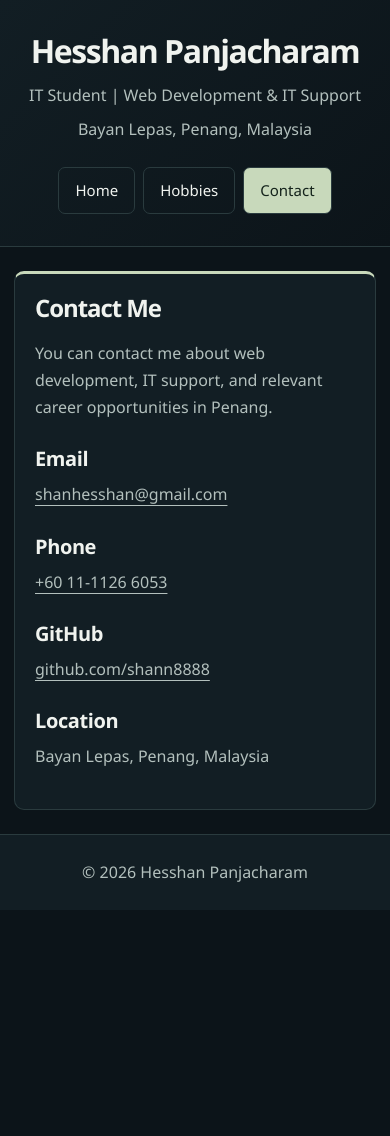
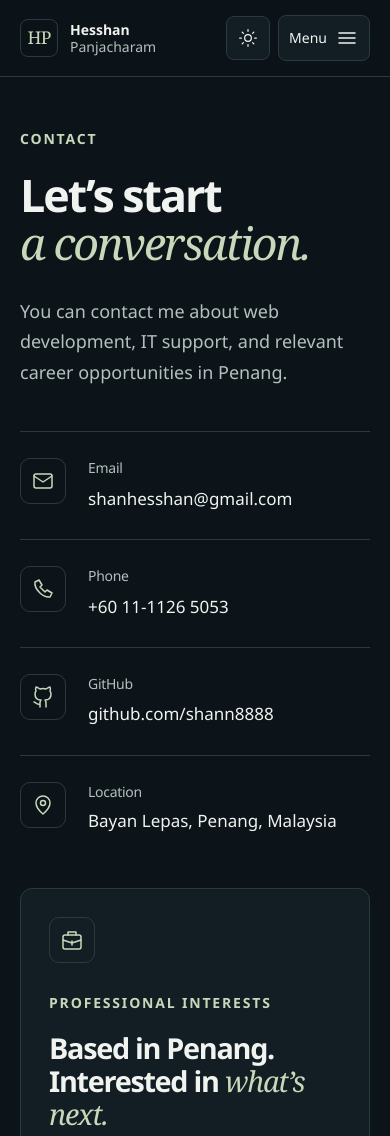
Before and after one commit to shann8888/my-resume-site, a plain HTML site: page contact.html in a window 390 px wide. Shown: the top 1136 px of the page. Before the commit the page ends 910 px from the top, so only its background shows below. Drawn offline with Linux system fonts and the light colour scheme.

Commit message:
Redesign contact page and correct phone number

```diff
--- a/contact.html
+++ b/contact.html
@@ -1,62 +1,83 @@
 <!DOCTYPE html>
-<html lang="en">
+<html lang="en" data-theme="dark">
 <head>
+    <meta charset="UTF-8">
+    <meta name="viewport" content="width=device-width, initial-scale=1">
+    <meta name="description" content="Get in touch with Hesshan Panjacharam about web development, IT support, and career opportunities in Penang.">
+    <meta name="color-scheme" content="dark light">
+    <meta name="theme-color" content="#0c1419">
+    <meta property="og:title" content="Contact | Hesshan Panjacharam">
+    <meta property="og:description" content="Get in touch with Hesshan Panjacharam about web development, IT support, and career opportunities in Penang.">
+    <meta property="og:type" content="website">
+    <title>Contact | Hesshan Panjacharam</title>
+    <!-- Set the saved theme before the stylesheet paints the page. -->
+    <script src="theme.js"></script>
     <link rel="stylesheet" href="style.css">
-    <meta charset="UTF-8">
-    <meta name="viewport" content="width=device-width, initial-scale=1.0">
-    <meta name="description"
-          content="Contact Hesshan Panjacharam for web development and IT support opportunities in Penang.">
-    <title>Contact | Hesshan Panjacharam</title>
 </head>
-<body>
-<header>
-    <h1>Hesshan Panjacharam</h1>
-    <p>IT Student | Web Development &amp; IT Support</p>
-    <p>Bayan Lepas, Penang, Malaysia</p>
+<body id="top">
+<a class="skip-link" href="#main-content">Skip to content</a>
+<header class="site-header">
+    <div class="container header-inner">
+        <a class="brand" href="index.html" aria-label="Hesshan Panjacharam home">
+            <span class="brand-mark" aria-hidden="true">HP</span>
+            <span class="brand-name">Hesshan<span>Panjacharam</span></span>
+        </a>
+        <nav class="primary-nav" id="primary-nav" aria-label="Main navigation">
+            <ul><li><a href="index.html">Home</a></li><li><a href="hobbies.html">Hobbies</a></li><li><a href="contact.html" aria-current="page">Contact</a></li></ul>
+        </nav>
+        <div class="header-actions">
+            <button class="theme-toggle" type="button" aria-label="Switch to light theme" title="Switch to light theme">
+                <svg class="icon sun-icon" viewBox="0 0 24 24" fill="none" stroke="currentColor" stroke-width="1.5" stroke-linecap="round" stroke-linejoin="round" aria-hidden="true"><circle cx="12" cy="12" r="4"/><path d="M12 2v2m0 16v2M2 12h2m16 0h2M5 5l1.5 1.5m11 11L19 19M5 19l1.5-1.5m11-11L19 5"/></svg><svg class="icon moon-icon" viewBox="0 0 24 24" fill="none" stroke="currentColor" stroke-width="1.5" stroke-linecap="round" stroke-linejoin="round" aria-hidden="true"><path d="M20.8 13.2A9 9 0 0 1 10.8 3.1 9 9 0 1 0 20.8 13.2Z"/></svg>
+            </button>
+            <button class="menu-toggle" type="button" aria-expanded="false" aria-controls="primary-nav">
+                <span>Menu</span><svg class="icon " viewBox="0 0 24 24" fill="none" stroke="currentColor" stroke-width="1.5" stroke-linecap="round" stroke-linejoin="round" aria-hidden="true"><path d="M4 7h16M4 12h16M4 17h16"/></svg>
+            </button>
+        </div>
+    </div>
+</header>
+<main id="main-content" tabindex="-1">
+    <section class="page-hero container">
+        <p class="eyebrow hero-entry">CONTACT</p>
+        <h1 class="hero-entry">Let’s start<br><em>a conversation.</em></h1>
+        <p class="page-intro hero-entry">You can contact me about web development, IT support, and relevant career opportunities in Penang.</p>
+    </section>
+    <section class="container contact-section" aria-labelledby="contact-heading">
+        <h2 class="visually-hidden" id="contact-heading">Contact Me</h2>
+        <div class="contact-layout">
+            <div class="contact-methods">
+                <div class="contact-method reveal"><span class="icon-box"><svg class="icon " viewBox="0 0 24 24" fill="none" stroke="currentColor" stroke-width="1.5" stroke-linecap="round" stroke-linejoin="round" aria-hidden="true"><rect x="3" y="5" width="18" height="14" rx="2"/><path d="m3 7 9 6 9-6"/></svg></span>
+                    <div><h3>Email</h3><a href="mailto:shanhesshan@gmail.com">shanhesshan@gmail.com</a></div></div>
+                <div class="contact-method reveal"><span class="icon-box"><svg class="icon " viewBox="0 0 24 24" fill="none" stroke="currentColor" stroke-width="1.5" stroke-linecap="round" stroke-linejoin="round" aria-hidden="true"><path d="m8 3-4 2c-1 7 8 16 15 15l2-4-5-3-2 2-5-5 2-2-3-5Z"/></svg></span>
+                    <div><h3>Phone</h3><a href="tel:+601111265053">+60 11-1126 5053</a></div></div>
+                <div class="contact-method reveal"><span class="icon-box"><svg class="icon " viewBox="0 0 24 24" fill="none" stroke="currentColor" stroke-width="1.5" stroke-linecap="round" stroke-linejoin="round" aria-hidden="true"><path d="M9 19c-4 1-4-2-6-2m12 5v-4a4 4 0 0 0-1-3c3 0 6-1 6-6a5 5 0 0 0-1-3 5 5 0 0 0 0-4s-1 0-4 2a12 12 0 0 0-6 0C6 2 5 2 5 2a5 5 0 0 0 0 4 5 5 0 0 0-1 3c0 5 3 6 6 6a4 4 0 0 0-1 3v4"/></svg></span>
+                    <div><h3>GitHub</h3><a href="https://github.com/shann8888">github.com/shann8888</a></div></div>
+                <div class="contact-method reveal"><span class="icon-box"><svg class="icon " viewBox="0 0 24 24" fill="none" stroke="currentColor" stroke-width="1.5" stroke-linecap="round" stroke-linejoin="round" aria-hidden="true"><path d="M19 10c0 5-7 11-7 11S5 15 5 10a7 7 0 1 1 14 0Z"/><circle cx="12" cy="10" r="2.5"/></svg></span>
+                    <div><h3>Location</h3><p>Bayan Lepas, Penang, Malaysia</p></div></div>
 
-    <nav aria-label="Main navigation">
-        <a href="index.html">Home</a>
-        <a href="hobbies.html">Hobbies</a>
-        <a href="contact.html" aria-current="page">Contact</a>
-    </nav>
-</header>
-
-<main>
-    <section>
-        <h2>Contact Me</h2>
-        <p>
-            You can contact me about web development, IT support,
-            and relevant career opportunities in Penang.
-        </p>
-
-        <h3>Email</h3>
-        <p>
-            <a href="mailto:shanhesshan@gmail.com">
-                shanhesshan@gmail.com
-            </a>
-        </p>
-
-        <h3>Phone</h3>
-        <p>
-            <a href="tel:+601111266053">
-                +60 11-1126 6053
-            </a>
-        </p>
-
-        <h3>GitHub</h3>
-        <p>
-            <a href="https://github.com/shann8888">
-                github.com/shann8888
-            </a>
-        </p>
-
-        <h3>Location</h3>
-        <p>Bayan Lepas, Penang, Malaysia</p>
+            </div>
+            <aside class="contact-note reveal" aria-labelledby="opportunities-heading">
+                <span class="icon-box"><svg class="icon " viewBox="0 0 24 24" fill="none" stroke="currentColor" stroke-width="1.5" stroke-linecap="round" stroke-linejoin="round" aria-hidden="true"><rect x="3" y="7" width="18" height="14" rx="2"/><path d="M8 7V4h8v3M3 12l9 3 9-3m-9 1v4"/></svg></span>
+                <p class="eyebrow">PROFESSIONAL INTERESTS</p>
+                <h2 id="opportunities-heading">Based in Penang.<br>Interested in <em>what’s next.</em></h2>
+                <p>My interests span web development and IT support, supported by experience in technical and operational roles.</p>
+                <a class="button button-primary" href="mailto:shanhesshan@gmail.com">Send an email</a>
+                <a class="text-link" href="index.html#experience">Explore my experience</a>
+            </aside>
+        </div>
     </section>
 </main>
 
-<footer>
-    <p>&copy; 2026 Hesshan Panjacharam</p>
+<footer class="site-footer">
+    <div class="container footer-inner">
+        <div><a class="footer-name" href="index.html">Hesshan S/O Panjacharam</a>
+            <p>Information Technology · Penang, Malaysia</p></div>
+        <nav aria-label="Footer navigation">
+            <a href="https://github.com/shann8888">GitHub</a>
+            <a href="contact.html">Contact</a>
+            <a href="#top">Back to top</a>
+        </nav>
+        <p class="copyright">&copy; 2026 Hesshan Panjacharam</p>
+    </div>
 </footer>
 </body>
 </html>
```
